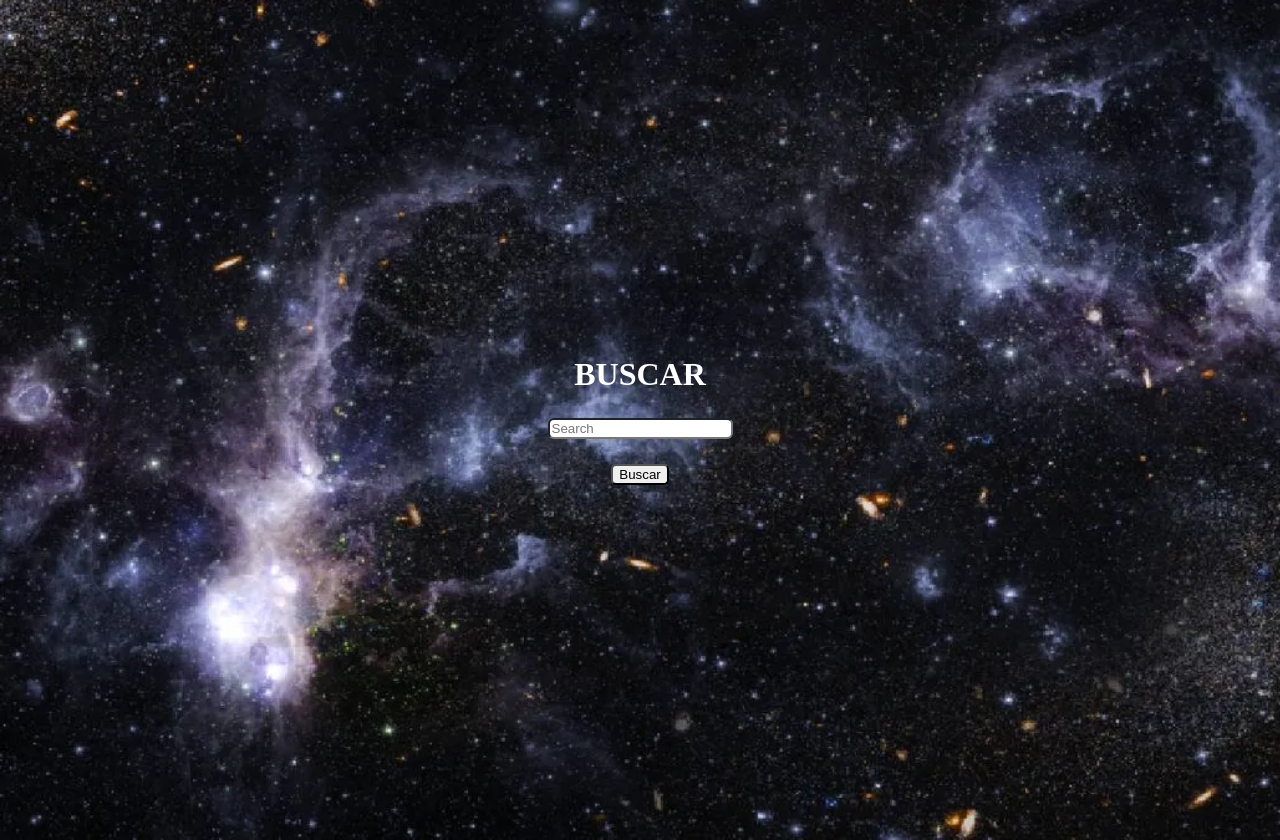
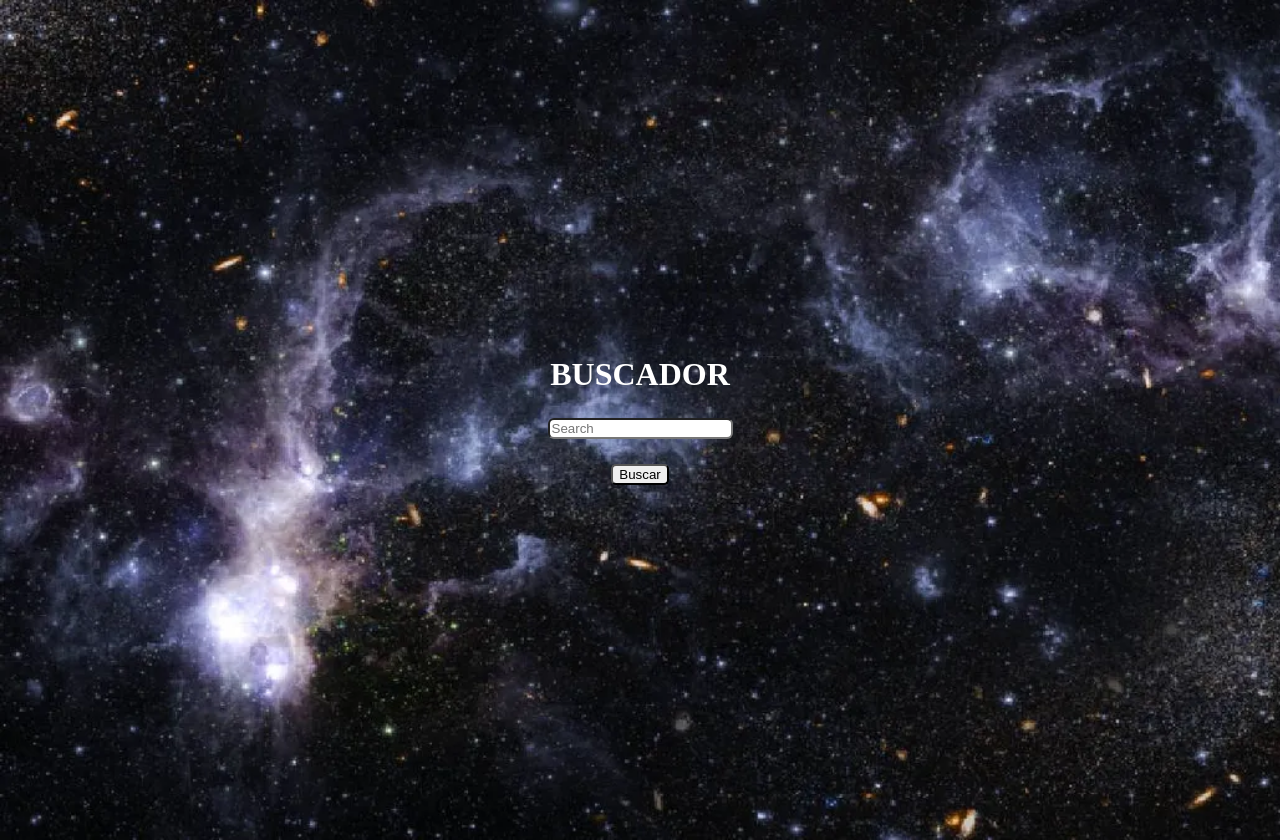
Before and after one commit to juanalvarezsaravia/ENTEGABLE-BIOS, a React (Vite) app: page / in a window 1280 px wide. Built offline with nearby package versions, Linux system fonts and the light colour scheme.

Commit message:
entregable-bios

```diff
--- a/src/components/Search.jsx
+++ b/src/components/Search.jsx
@@ -23,7 +23,7 @@ const Search = () => {
 
   return (
     <div className='Search'>
-      <h1>BUSCAR</h1>
+      <h1>BUSCADOR</h1>
       <input
         type="text"
         placeholder="Search"
```
